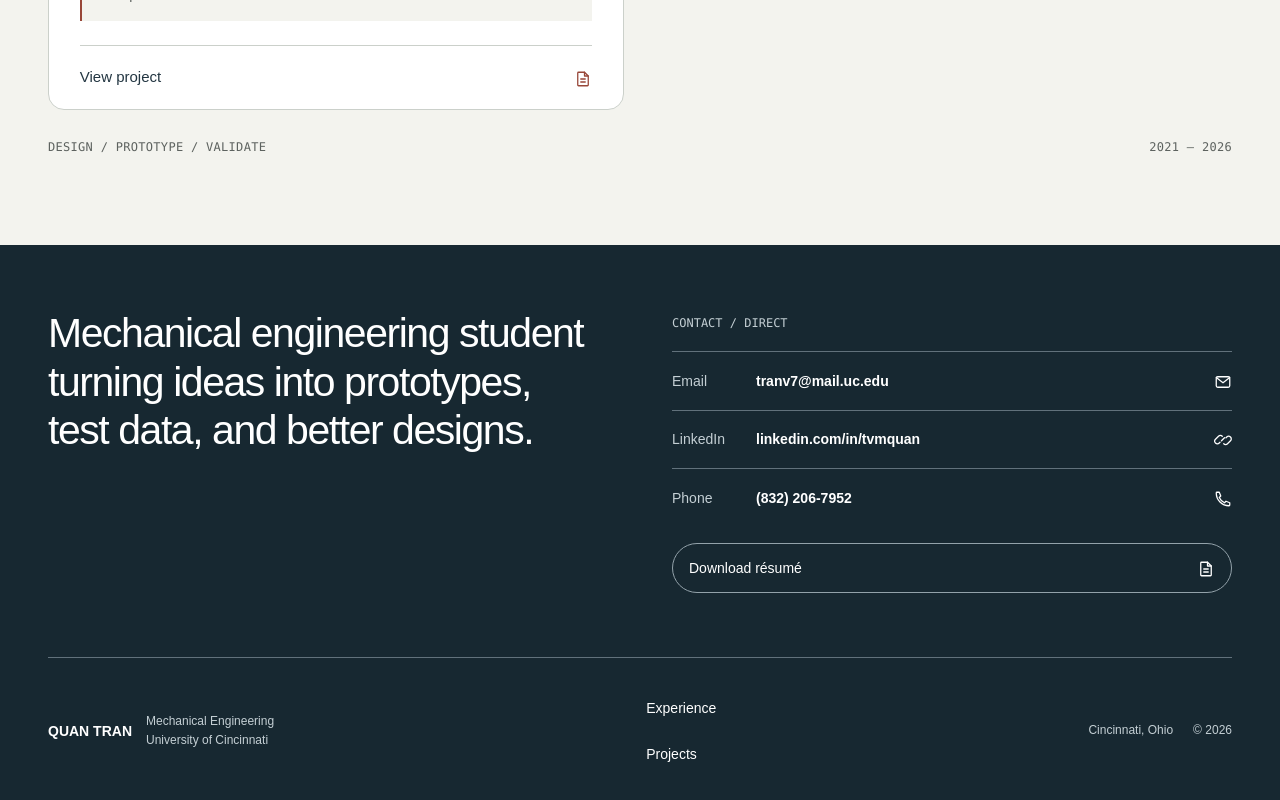
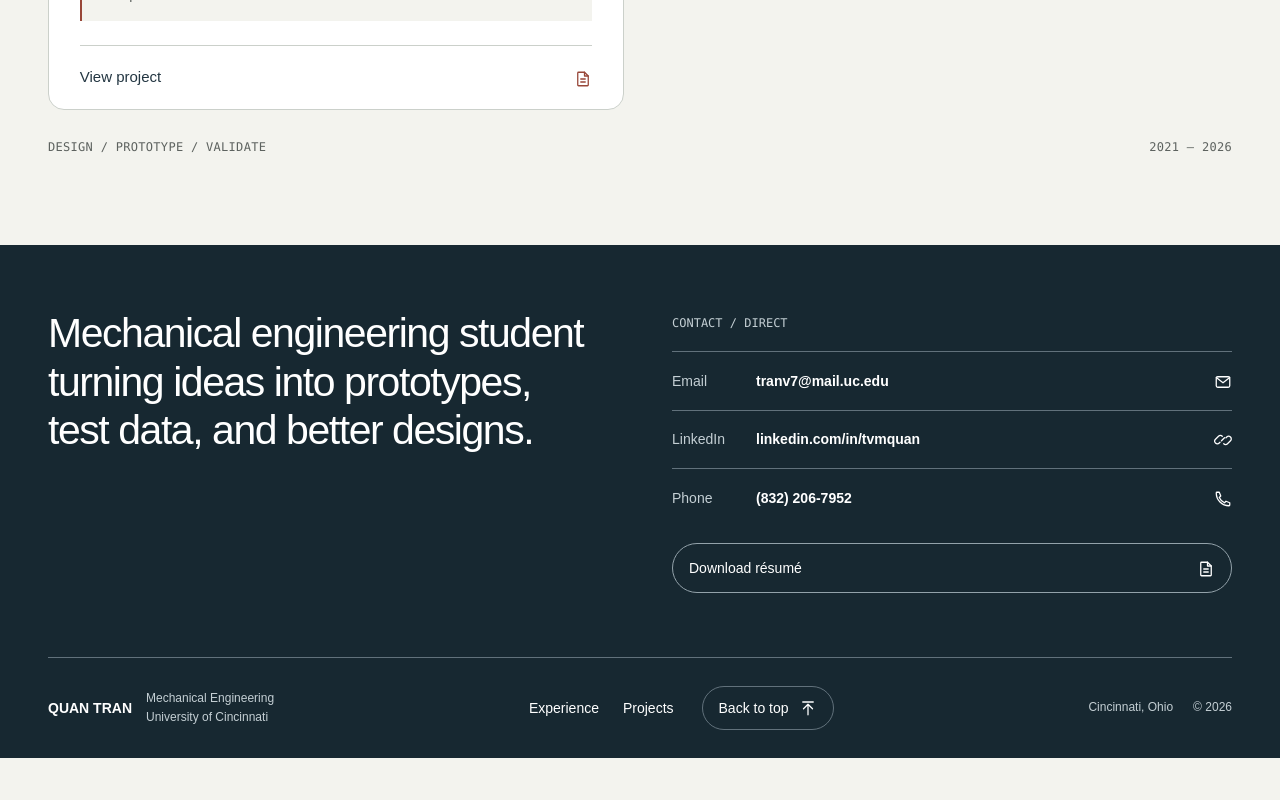
Before and after one commit to tquann207/tquan207.portfolio, a Next.js app: page /projects in a window 1280 px wide. Shown: the part 2115-2915 px from the top of the page. After the commit the page ends 2873 px from the top, so only its background shows below. Built offline with nearby package versions, Linux system fonts and the light colour scheme; no server answers.

Commit message:
Restore horizontal footer links and add Back to top

```diff
--- a/app/globals.css
+++ b/app/globals.css
@@ -331,9 +331,12 @@ main:focus { outline: 0; }
 .footer-bottom > div:first-child { display: flex; flex-wrap: wrap; gap: 14px; align-items: center; }
 .footer-bottom strong { font-size: .875rem; }
 .footer-bottom span { font-size: .75rem; color: var(--inverse-muted); }
-.footer-bottom nav { display: flex; flex-direction: column; align-items: flex-start; gap: 2px; }
+.footer-actions { display: flex; flex-wrap: wrap; align-items: center; gap: 16px 28px; }
+.footer-bottom nav { display: flex; align-items: center; gap: 24px; }
 .footer-bottom nav a { display: inline-flex; align-items: center; min-height: 44px; font-size: .875rem; transition: color .18s ease; }
 .footer-bottom nav a:hover { color: #f0b8ab; }
+.footer-back-top { display: inline-flex; align-items: center; justify-content: center; gap: 10px; min-height: 44px; padding: 10px 16px; border: 1px solid #61717b; border-radius: 999px; font-size: .875rem; white-space: nowrap; transition: background .18s ease, color .18s ease, border-color .18s ease; }
+.footer-back-top:hover { background: white; color: var(--dark); border-color: white; }
 .footer-location { display: flex; gap: 20px; }
 .not-found { padding-block: 120px; }
 .not-found h1 { margin-block: 20px; font-size: clamp(2rem,5vw,4rem); }
--- a/app/layout.tsx
+++ b/app/layout.tsx
@@ -40,7 +40,7 @@ export default function RootLayout({
 }>) {
   return (
     <html lang="en">
-      <body className="antialiased"><a className="skip-link" href="#main-content">Skip to main content</a><noscript><style>{"@media(max-width:760px){.menu-button{display:none}.navbar{position:static;height:auto}.navbar-inner{flex-wrap:wrap;padding-block:12px}.nav-links{display:flex;flex-wrap:wrap;gap:8px 20px}}"}</style></noscript>{children}</body>
+      <body id="top" className="antialiased"><a className="skip-link" href="#main-content">Skip to main content</a><noscript><style>{"@media(max-width:760px){.menu-button{display:none}.navbar{position:static;height:auto}.navbar-inner{flex-wrap:wrap;padding-block:12px}.nav-links{display:flex;flex-wrap:wrap;gap:8px 20px}}"}</style></noscript>{children}</body>
     </html>
   );
 }
--- a/components/action-icon.tsx
+++ b/components/action-icon.tsx
@@ -7,6 +7,7 @@ const shapes = {
   mail: <><rect x="3" y="5" width="18" height="14" rx="2" /><path d="m3 6 9 7 9-7" /></>,
   phone: <path d="M7 3H4a1 1 0 0 0-1 1c0 9.4 7.6 17 17 17a1 1 0 0 0 1-1v-3l-5-2-2 2a14 14 0 0 1-7-7l2-2Z" />,
   home: <><path d="m3 10 9-7 9 7M5 9v12h5v-7h4v7h5V9" /></>,
+  top: <><path d="M5 4h14M6 13l6-6 6 6M12 7v14" /></>,
   previous: <path d="m14 6-6 6 6 6" />,
   next: <path d="m10 6 6 6-6 6" />,
 } satisfies Record<string, ReactNode>;
--- a/components/footer.tsx
+++ b/components/footer.tsx
@@ -35,10 +35,13 @@ export function Footer() {
       </div>
       <div className="site-shell footer-bottom">
         <div><strong>QUAN TRAN</strong><span>Mechanical Engineering<br />University of Cincinnati</span></div>
+        <div className="footer-actions">
         <nav aria-label="Footer navigation">
           <a href={withBasePath("/#experience")}>Experience</a>
           <a href={withBasePath("/#projects")}>Projects</a>
         </nav>
+        <a className="footer-back-top" href="#top">Back to top <ActionIcon name="top" /></a>
+        </div>
         <div className="footer-location"><span>Cincinnati, Ohio</span><span>© {new Date().getFullYear()}</span></div>
       </div>
     </footer>
```
